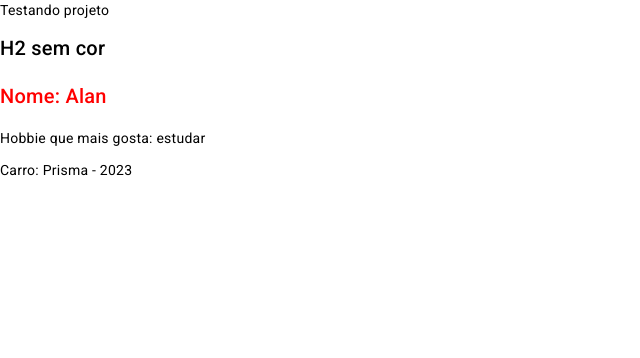
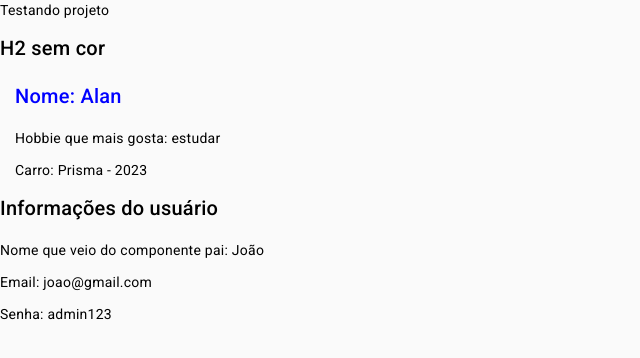
Before and after one commit to Alan-LR/Angular-com-Matheus-Battisti, an Angular app: page / in a window 1280 px wide. Shown: the top 358 px of the page, without its empty margins (0-640 px from the left). Built offline with nearby package versions, Linux system fonts and the light colour scheme.

Commit message:
Aula 07 - Compartilhamento de dados - pai para elemento filho

```diff
--- a/src/app/app.component.html
+++ b/src/app/app.component.html
@@ -2,3 +2,4 @@
 <h2>H2 sem cor</h2>
 <router-outlet></router-outlet>
 <app-first-component></app-first-component>
+<app-parent-data [recebendoNome]="nomeComponentePai" [userData]="userData"></app-parent-data>
--- a/src/app/app.component.ts
+++ b/src/app/app.component.ts
@@ -7,4 +7,11 @@ import { Component } from '@angular/core';
 })
 export class AppComponent {
   title = 'Angular-com-Matheus-Battisti';
+
+  nomeComponentePai = 'João';
+
+  userData = {
+    email: 'joao@gmail.com',
+    password: 'admin123'
+  }
 }
--- a/src/app/app.module.ts
+++ b/src/app/app.module.ts
@@ -5,11 +5,13 @@ import { AppRoutingModule } from './app-routing.module';
 import { AppComponent } from './app.component';
 import { BrowserAnimationsModule } from '@angular/platform-browser/animations';
 import { FirstComponentComponent } from './components/first-component/first-component.component';
+import { ParentDataComponent } from './components/parent-data/parent-data.component';
 
 @NgModule({
   declarations: [
     AppComponent,
-    FirstComponentComponent
+    FirstComponentComponent,
+    ParentDataComponent
   ],
   imports: [
     BrowserModule,
--- a/src/app/components/first-component/first-component.component.html
+++ b/src/app/components/first-component/first-component.component.html
@@ -1,4 +1,7 @@
 <!--Acessando propriedade do meu ts-->
-<h2>Nome: {{ name }}</h2>
-<p>Hobbie que mais gosta: {{ hobbies[2] }}</p>
-<p>Carro: {{ car.name }} - {{ car.year }}</p>
+<div class="margin">
+    <h2>Nome: {{ name }}</h2>
+    <p>Hobbie que mais gosta: {{ hobbies[2] }}</p>
+    <p>Carro: {{ car.name }} - {{ car.year }}</p>
+
+</div>
--- a/src/app/components/first-component/first-component.component.scss
+++ b/src/app/components/first-component/first-component.component.scss
@@ -1,3 +1,7 @@
-h2{
-    color: red;
+.margin{
+    margin-left: 15px;
 }
+
+h2 {
+    color: blue;
+}
--- /dev/null
+++ b/src/app/components/parent-data/parent-data.component.html
@@ -0,0 +1,4 @@
+<h2>Informações do usuário</h2>
+<p>Nome que veio do componente pai: {{ recebendoNome }}</p>
+<p>Email: {{ userData.email }}</p>
+<p>Senha: {{ userData.password }}</p>
--- a/src/styles.scss
+++ b/src/styles.scss
@@ -1,4 +1,4 @@
 /* You can add global styles to this file, and also import other style files */
 
 html, body { height: 100%; }
-body { margin: 0; font-family: Roboto, "Helvetica Neue", sans-serif; }
+body { margin: 0; font-family: Roboto, "Helvetica Neue", sans-serif; background-color:  #fafafa;}
```
Also changed, not shown: src/app/components/parent-data/parent-data.component.ts (added, +14 -0 lines), src/app/components/parent-data/parent-data.component.scss (added).
